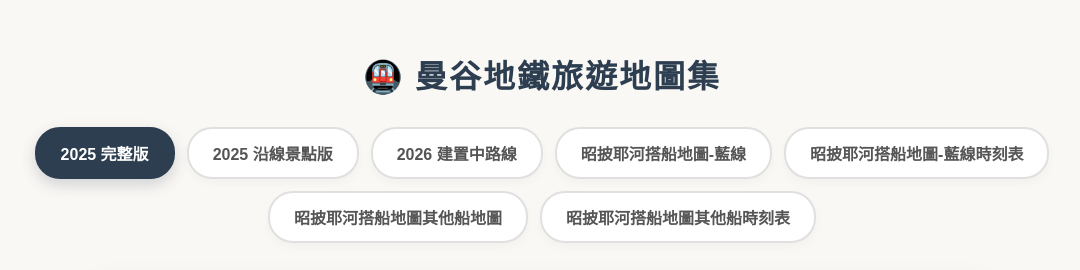
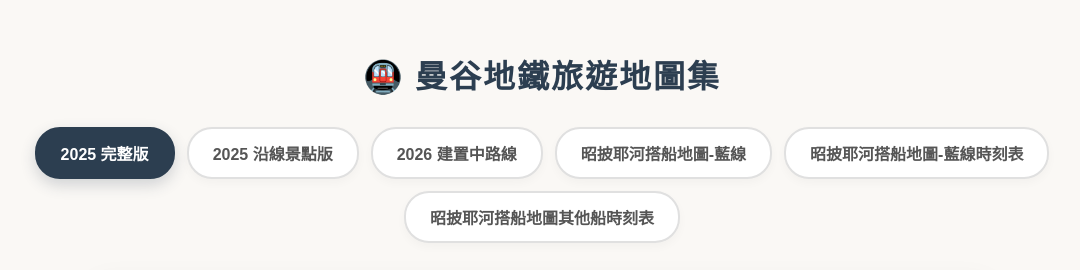
Before and after one commit to s87928115-pixel/photo, a plain HTML site: page index.html in a window 1280 px wide. Shown: the top 270 px of the page, without its empty margins (98-1178 px from the left). Drawn offline with Linux system fonts and the light colour scheme.

Commit message:
Modify button and image for boat schedule
Updated button for other boat schedule and changed image source.

```diff
--- a/index.html
+++ b/index.html
@@ -148,8 +148,7 @@
     <button class="tab-btn" onclick="switchMap(2)">2026 建置中路線</button>
     <button class="tab-btn" onclick="switchMap(3)">昭披耶河搭船地圖-藍線</button>
     <button class="tab-btn" onclick="switchMap(4)">昭披耶河搭船地圖-藍線時刻表</button>
-    <button class="tab-btn" onclick="switchMap(5)">昭披耶河搭船地圖其他船地圖</button>
-     <button class="tab-btn" onclick="switchMap(6)">昭披耶河搭船地圖其他船時刻表</button>
+     <button class="tab-btn" onclick="switchMap(5)">昭披耶河搭船地圖其他船時刻表</button>
 </div>
 
 <!-- 圖片顯示區（一次僅顯示一張） -->
@@ -189,14 +188,7 @@
 
 <!-- 第六張圖 -->
     <div class="image-card">
-        <img src="map6.jpg" alt="昭披耶河搭船地圖其他船地圖" onclick="openLightbox(this.src)">
-        <div class="image-title">昭披耶河搭船地圖其他船地圖</div>
-    </div>
-</div>
-
-<!-- 第七張圖 -->
-    <div class="image-card">
-        <img src="map7.jpg" alt="昭披耶河搭船地圖其他船時刻表" onclick="openLightbox(this.src)">
+        <img src="map6.png" alt="昭披耶河搭船地圖其他船時刻表" onclick="openLightbox(this.src)">
         <div class="image-title">昭披耶河搭船地圖其他船時刻表</div>
     </div>
 </div>
```
